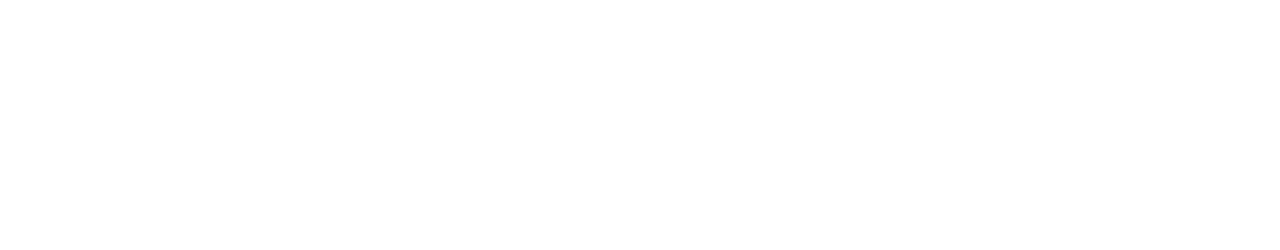
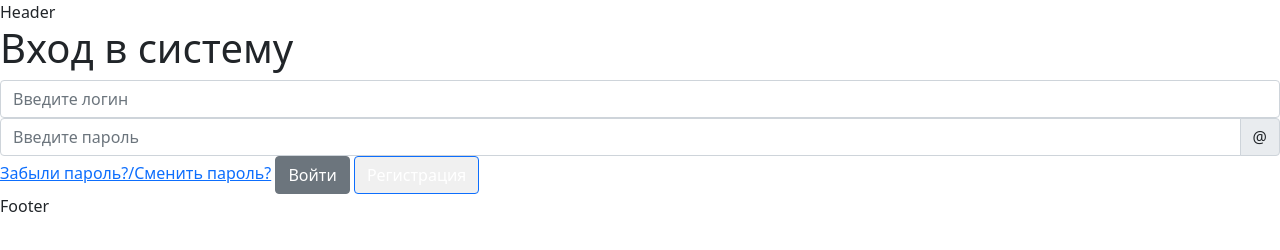
Before and after one commit to kenshi244/autoallianse, a plain HTML site: page login_unauthorized.html in a window 1280 px wide. Drawn offline with nearby package versions, Linux system fonts and the light colour scheme.

Commit message:
Home page ready

```diff
--- a/css/main.sass
+++ b/css/main.sass
@@ -1,5 +1,5 @@
 $yellow: #FBCE5D
-$grey:
+$grey: #656565
 
 $md: 768px
 
@@ -13,6 +13,20 @@ $md: 768px
 
 html *
     transition: .3s all ease
+
+body
+    margin: 0
+    display: flex
+    flex-direction: column
+    min-height: 100vh
+
+main
+  // Чтобы занимал оставшееся пространство
+    flex-grow: 1
+
+footer
+  // Чтобы footer не уменьшался
+    flex-shrink: 0
 
 header
     nav
@@ -29,8 +43,6 @@ header
             input
                 display: block
                 width: 100%
-                &:nth-child(1)
-                    margin: 0 0 15px 0
             a
                 display: block
                 margin: 10px 0 30px 0
--- a/login_unauthorized.html
+++ b/login_unauthorized.html
@@ -1,12 +1,53 @@
 <!DOCTYPE html>
 <html lang="ru">
+
 <head>
     <meta charset="UTF-8">
     <meta http-equiv="X-UA-Compatible" content="IE=edge">
     <meta name="viewport" content="width=device-width, initial-scale=1.0">
     <title>Document</title>
+
+    <!-- Bootstrap -->
+    <link rel="stylesheet" href="https://cdn.jsdelivr.net/npm/bootstrap@5.1.3/dist/css/bootstrap.min.css">
+
+    <!-- Bootstrap icons -->
+    <link rel="stylesheet" href="https://cdn.jsdelivr.net/npm/bootstrap-icons@1.9.1/font/bootstrap-icons.css">
+
+    <!-- Main styles -->
+    <link rel="stylesheet" href="css/main.css">
 </head>
+
 <body>
+    <header>
+Header
+    </header>
+
+    <main>
+        <h1>Вход в систему</h1>
+        <input class="form-control" type="text" placeholder="Введите логин" name="Login" id="loginInput">
+        <div class="input-group flex-nowrap">
+            <input class="form-control" type="text" placeholder="Введите пароль" name="Password" id="passwordInput"
+                aria-label="Password" aria-describedby="eye">
+            <span class="input-group-text" id="eye">@</span>
+        </div>
+
+        <a href="#">Забыли пароль?/Сменить пароль?</a>
+
+        <button type="button" class="btn btn-secondary" data-bs-dismiss="modal">Войти</button>
+        <button type="button" class="btn btn-primary bg-grey modal-button">Регистрация</button>
+    </main>
+
+    <footer>
+Footer
+    </footer>
+
+    <!-- jQuery 3.6.0 minified -->
+    <script src="https://code.jquery.com/jquery-3.6.0.min.js"
+        integrity="sha256-/xUj+3OJU5yExlq6GSYGSHk7tPXikynS7ogEvDej/m4=" crossorigin="anonymous"></script>
+
+    <!-- Bootstrap -->
+    <script src="https://cdn.jsdelivr.net/npm/bootstrap@5.1.3/dist/js/bootstrap.min.js"></script>
 
 </body>
+
 </html>
```
Also changed, not shown: index.html (+3 -3 lines), css/main.css, 2 other files.
